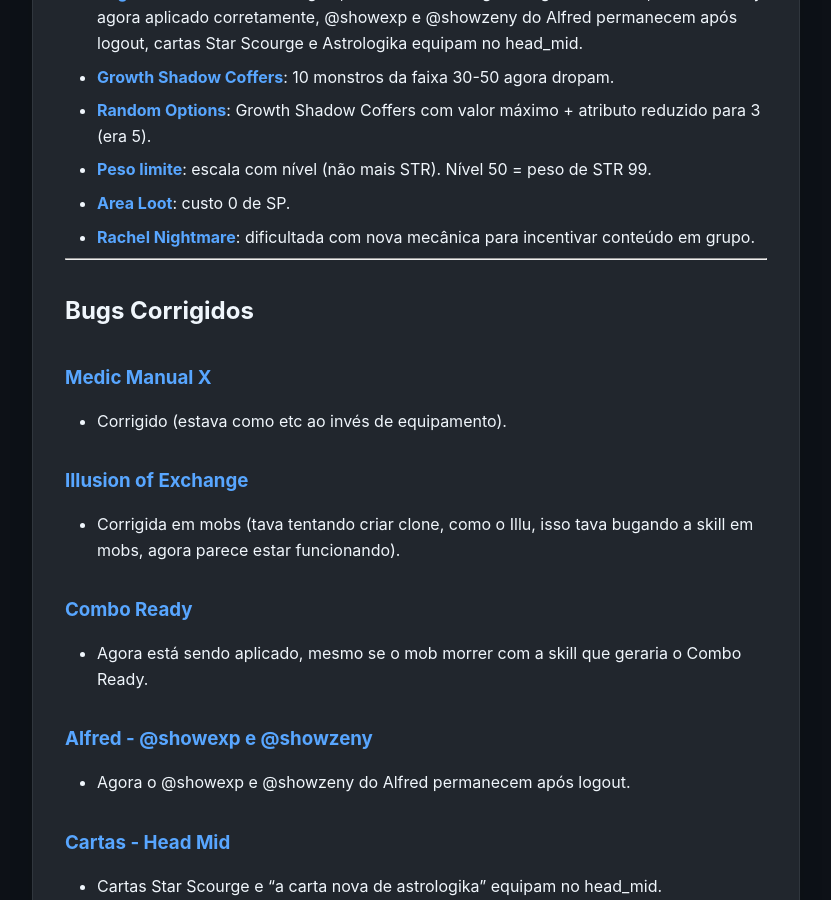
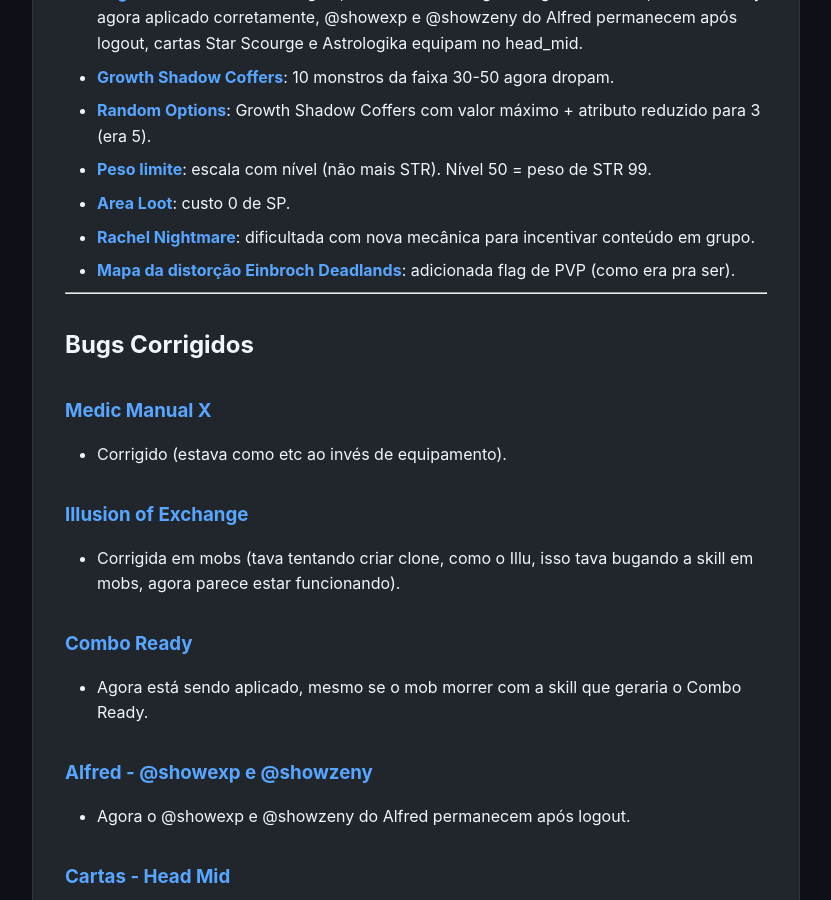
Before and after one commit to Concs93/CrocPRMsite, a Jekyll site: the page built from _posts/2025-10-01-v2-1-0.md, in a window 1280 px wide and 900 px high, scrolled down 713 px. Shown: the whole window, without its empty margins (224-1055 px from the left). Built offline with Jekyll 4.4.1, drawn with Linux system fonts in a browser that asks for light colours; some of the changed text lies outside the part shown.

Commit message:
ajustes finais patch v2-1-0

```diff
--- a/_layouts/home.html
+++ b/_layouts/home.html
@@ -96,6 +96,7 @@
                          <li><strong>Peso limite</strong>: escala com nível (não mais STR). Nível 50 = peso de STR 99.</li>
                          <li><strong>Area Loot</strong>: custo 0 de SP.</li>
                          <li><strong>Rachel Nightmare</strong>: dificultada com nova mecânica para incentivar conteúdo em grupo.</li>
+                         <li><strong>Mapa da distorção Einbroch Deadlands</strong>: adicionada flag de PVP (como era pra ser).</li>
                      </ul>
 
                     <div class="patch-actions">
--- a/_posts/2025-10-01-v2-1-0.md
+++ b/_posts/2025-10-01-v2-1-0.md
@@ -18,6 +18,7 @@
 - **Peso limite**: escala com nível (não mais STR). Nível 50 = peso de STR 99.
 - **Area Loot**: custo 0 de SP.
 - **Rachel Nightmare**: dificultada com nova mecânica para incentivar conteúdo em grupo.
+- **Mapa da distorção Einbroch Deadlands**: adicionada flag de PVP (como era pra ser).
 
 ---
 
@@ -70,3 +71,6 @@
 ### **Rachel Nightmare**
 - Rachel Nightmare foi dificultada e adicionada uma mecanica nova. Algumas classes estavam solando com uma certa facilidade (mesmo no PRM OG) e Rachel NM é um conteúdo que foi introduzido para ser feito em grupo.
 - Dito isso, pretendo adicionar mais conteúdo(s) focado em solo, especialmente no End Game.
+
+### **Mapa da Distorção Einbroch Deadlands**
+- Mapa da distorção Einbroch Deadlands adicionada flag de PVP (como era pra ser).
```
